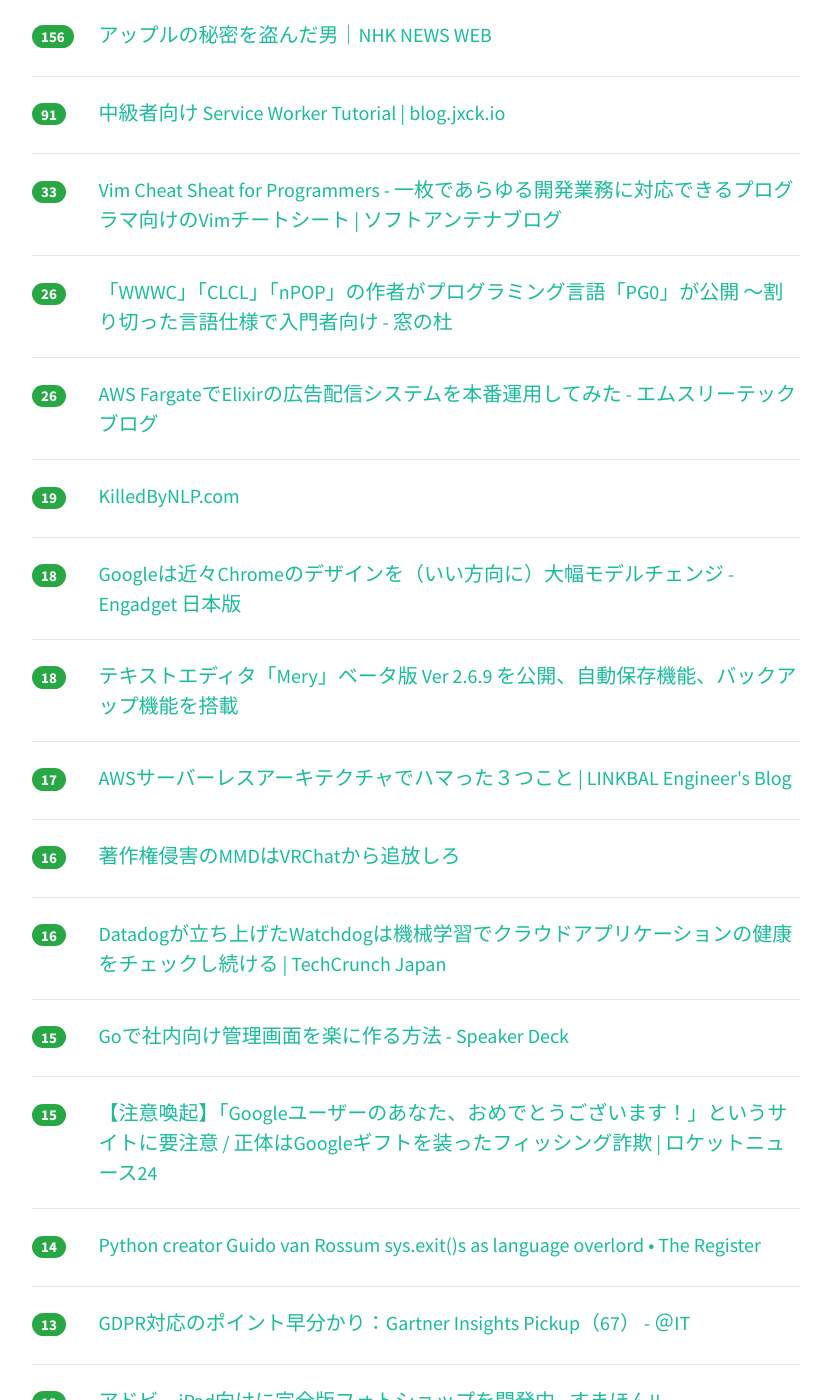
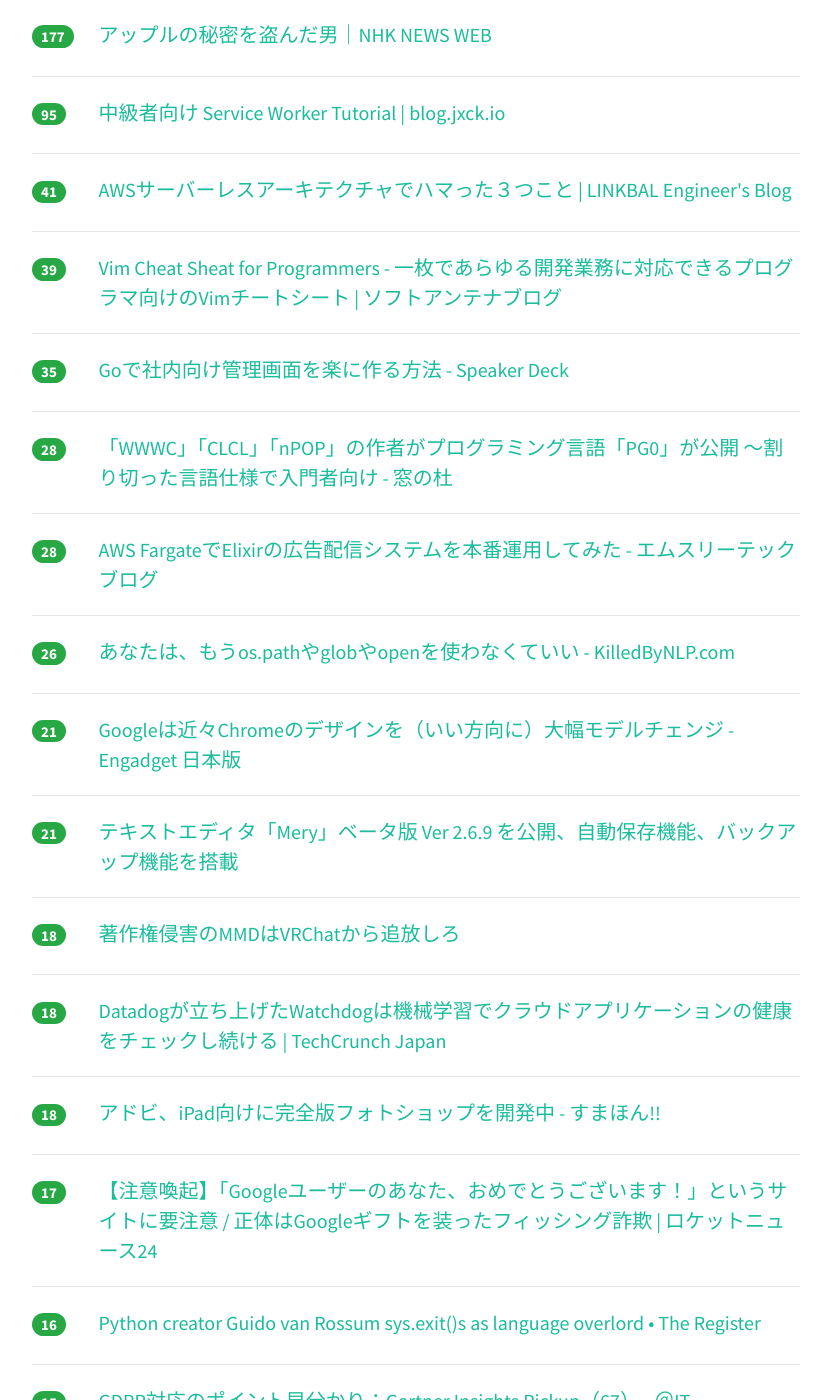
Before and after one commit to yatta47/hatena-matome-site, a Jekyll site: the page built from _posts/2018-07-14-hatena.md, in a window 1280 px wide and 1400 px high, scrolled down 375 px. Shown: the whole window, without its empty margins (224-1055 px from the left). Built offline with Jekyll 4.4.1, drawn with Linux system fonts in a browser that asks for light colours; nearby versions of some CDN libraries; some of the changed text lies outside the part shown.

Commit message:
Updated 2018-07-14

```diff
--- a/_posts/2018-07-14-hatena.md
+++ b/_posts/2018-07-14-hatena.md
@@ -1,93 +1,93 @@
 ---
 layout: post
 title:  "2018-07-14 はてぶIT"
-date:   2018-07-14 11:01:58
+date:   2018-07-14 12:02:08
 tags: [it-hotentry]
 ---
-26 件のデータあり
+28 件のデータあり
 
 <hr><div class="row">
-<div class="col-1"><span class="badge badge-pill badge-success h2">156</span></div>
+<div class="col-1"><span class="badge badge-pill badge-success h2">177</span></div>
 <div class="col-11"><a href='https://www3.nhk.or.jp/news/business_tokushu/2018_0713.html' target='_blank'>アップルの秘密を盗んだ男｜NHK NEWS WEB</a></div>
 </div>
 <hr>
 <div class="row">
-<div class="col-1"><span class="badge badge-pill badge-success h2">91</span></div>
+<div class="col-1"><span class="badge badge-pill badge-success h2">95</span></div>
 <div class="col-11"><a href='https://blog.jxck.io/entries/2016-04-24/service-worker-tutorial.html' target='_blank'>中級者向け Service Worker Tutorial | blog.jxck.io</a></div>
 </div>
 <hr>
 <div class="row">
-<div class="col-1"><span class="badge badge-pill badge-success h2">33</span></div>
+<div class="col-1"><span class="badge badge-pill badge-success h2">41</span></div>
+<div class="col-11"><a href='https://tech.linkbal.co.jp/4446/' target='_blank'>AWSサーバーレスアーキテクチャでハマった３つこと | LINKBAL Engineer's Blog</a></div>
+</div>
+<hr>
+<div class="row">
+<div class="col-1"><span class="badge badge-pill badge-success h2">39</span></div>
 <div class="col-11"><a href='https://www.softantenna.com/wp/webservice/vim-cheat-sheat-for-programmers/' target='_blank'>Vim Cheat Sheat for Programmers - 一枚であらゆる開発業務に対応できるプログラマ向けのVimチートシート | ソフトアンテナブログ</a></div>
 </div>
 <hr>
 <div class="row">
-<div class="col-1"><span class="badge badge-pill badge-success h2">26</span></div>
+<div class="col-1"><span class="badge badge-pill badge-success h2">35</span></div>
+<div class="col-11"><a href='https://speakerdeck.com/yudppp/godeshe-nei-xiang-keguan-li-hua-mian-wole-nizuo-rufang-fa' target='_blank'>Goで社内向け管理画面を楽に作る方法 - Speaker Deck</a></div>
+</div>
+<hr>
+<div class="row">
+<div class="col-1"><span class="badge badge-pill badge-success h2">28</span></div>
 <div class="col-11"><a href='https://forest.watch.impress.co.jp/docs/news/1132868.html' target='_blank'>「WWWC」「CLCL」「nPOP」の作者がプログラミング言語「PG0」が公開 ～割り切った言語仕様で入門者向け - 窓の杜</a></div>
 </div>
 <hr>
 <div class="row">
-<div class="col-1"><span class="badge badge-pill badge-success h2">26</span></div>
+<div class="col-1"><span class="badge badge-pill badge-success h2">28</span></div>
 <div class="col-11"><a href='http://www.m3tech.blog/entry/elixir-aws-fargate' target='_blank'>AWS FargateでElixirの広告配信システムを本番運用してみた - エムスリーテックブログ</a></div>
 </div>
 <hr>
 <div class="row">
-<div class="col-1"><span class="badge badge-pill badge-success h2">19</span></div>
-<div class="col-11"><a href='https://www.killedbynlp.com/posts/stop-to-use-os-path-and-open' target='_blank'>KilledByNLP.com</a></div>
+<div class="col-1"><span class="badge badge-pill badge-success h2">26</span></div>
+<div class="col-11"><a href='https://www.killedbynlp.com/posts/stop-to-use-os-path-and-open' target='_blank'>あなたは、もうos.pathやglobやopenを使わなくていい - KilledByNLP.com</a></div>
+</div>
+<hr>
+<div class="row">
+<div class="col-1"><span class="badge badge-pill badge-success h2">21</span></div>
+<div class="col-11"><a href='https://japanese.engadget.com/2018/07/13/googles-refreshed-chrome-design-is-nearly-here/' target='_blank'>Googleは近々Chromeのデザインを（いい方向に）大幅モデルチェンジ - Engadget 日本版</a></div>
+</div>
+<hr>
+<div class="row">
+<div class="col-1"><span class="badge badge-pill badge-success h2">21</span></div>
+<div class="col-11"><a href='https://www.haijin-boys.com/software/mery/mery-2-6-9' target='_blank'>テキストエディタ「Mery」ベータ版 Ver 2.6.9 を公開、自動保存機能、バックアップ機能を搭載</a></div>
 </div>
 <hr>
 <div class="row">
 <div class="col-1"><span class="badge badge-pill badge-success h2">18</span></div>
-<div class="col-11"><a href='https://japanese.engadget.com/2018/07/13/googles-refreshed-chrome-design-is-nearly-here/' target='_blank'>Googleは近々Chromeのデザインを（いい方向に）大幅モデルチェンジ - Engadget 日本版</a></div>
+<div class="col-11"><a href='https://anond.hatelabo.jp/20180323165148' target='_blank'>著作権侵害のMMDはVRChatから追放しろ</a></div>
 </div>
 <hr>
 <div class="row">
 <div class="col-1"><span class="badge badge-pill badge-success h2">18</span></div>
-<div class="col-11"><a href='https://www.haijin-boys.com/software/mery/mery-2-6-9' target='_blank'>テキストエディタ「Mery」ベータ版 Ver 2.6.9 を公開、自動保存機能、バックアップ機能を搭載</a></div>
+<div class="col-11"><a href='https://jp.techcrunch.com/2018/07/13/2018-07-12-datadog-launches-watchdog-to-help-you-monitor-your-cloud-apps/' target='_blank'>Datadogが立ち上げたWatchdogは機械学習でクラウドアプリケーションの健康をチェックし続ける | TechCrunch Japan</a></div>
+</div>
+<hr>
+<div class="row">
+<div class="col-1"><span class="badge badge-pill badge-success h2">18</span></div>
+<div class="col-11"><a href='https://smhn.info/201807-adobe-photoshop-for-ipad-version' target='_blank'>アドビ、iPad向けに完全版フォトショップを開発中 - すまほん!!</a></div>
 </div>
 <hr>
 <div class="row">
 <div class="col-1"><span class="badge badge-pill badge-success h2">17</span></div>
-<div class="col-11"><a href='https://tech.linkbal.co.jp/4446/' target='_blank'>AWSサーバーレスアーキテクチャでハマった３つこと | LINKBAL Engineer's Blog</a></div>
+<div class="col-11"><a href='https://rocketnews24.com/2018/07/13/1090605/' target='_blank'>【注意喚起】「Googleユーザーのあなた、おめでとうございます！」というサイトに要注意 / 正体はGoogleギフトを装ったフィッシング詐欺 | ロケットニュース24</a></div>
 </div>
 <hr>
 <div class="row">
 <div class="col-1"><span class="badge badge-pill badge-success h2">16</span></div>
-<div class="col-11"><a href='https://anond.hatelabo.jp/20180323165148' target='_blank'>著作権侵害のMMDはVRChatから追放しろ</a></div>
-</div>
-<hr>
-<div class="row">
-<div class="col-1"><span class="badge badge-pill badge-success h2">16</span></div>
-<div class="col-11"><a href='https://jp.techcrunch.com/2018/07/13/2018-07-12-datadog-launches-watchdog-to-help-you-monitor-your-cloud-apps/' target='_blank'>Datadogが立ち上げたWatchdogは機械学習でクラウドアプリケーションの健康をチェックし続ける | TechCrunch Japan</a></div>
+<div class="col-11"><a href='https://www.theregister.co.uk/2018/07/13/python_creator_guido_van_rossum_quits/' target='_blank'>Python creator Guido van Rossum sys.exit()s as language overlord • The Register</a></div>
 </div>
 <hr>
 <div class="row">
 <div class="col-1"><span class="badge badge-pill badge-success h2">15</span></div>
-<div class="col-11"><a href='https://speakerdeck.com/yudppp/godeshe-nei-xiang-keguan-li-hua-mian-wole-nizuo-rufang-fa' target='_blank'>Goで社内向け管理画面を楽に作る方法 - Speaker Deck</a></div>
-</div>
-<hr>
-<div class="row">
-<div class="col-1"><span class="badge badge-pill badge-success h2">15</span></div>
-<div class="col-11"><a href='https://rocketnews24.com/2018/07/13/1090605/' target='_blank'>【注意喚起】「Googleユーザーのあなた、おめでとうございます！」というサイトに要注意 / 正体はGoogleギフトを装ったフィッシング詐欺 | ロケットニュース24</a></div>
-</div>
-<hr>
-<div class="row">
-<div class="col-1"><span class="badge badge-pill badge-success h2">14</span></div>
-<div class="col-11"><a href='https://www.theregister.co.uk/2018/07/13/python_creator_guido_van_rossum_quits/' target='_blank'>Python creator Guido van Rossum sys.exit()s as language overlord • The Register</a></div>
-</div>
-<hr>
-<div class="row">
-<div class="col-1"><span class="badge badge-pill badge-success h2">13</span></div>
 <div class="col-11"><a href='http://www.atmarkit.co.jp/ait/articles/1807/13/news010.html' target='_blank'>GDPR対応のポイント早分かり：Gartner Insights Pickup（67） - ＠IT</a></div>
 </div>
 <hr>
 <div class="row">
 <div class="col-1"><span class="badge badge-pill badge-success h2">13</span></div>
-<div class="col-11"><a href='https://smhn.info/201807-adobe-photoshop-for-ipad-version' target='_blank'>アドビ、iPad向けに完全版フォトショップを開発中 - すまほん!!</a></div>
-</div>
-<hr>
-<div class="row">
-<div class="col-1"><span class="badge badge-pill badge-success h2">11</span></div>
 <div class="col-11"><a href='https://japan.cnet.com/article/35121905/' target='_blank'>［ブックレビュー］8つのタイプから解説--「職場の『やりづらい人 』を動かす技術」 - CNET Japan</a></div>
 </div>
 <hr>
@@ -103,7 +103,17 @@ tags: [it-hotentry]
 <hr>
 <div class="row">
 <div class="col-1"><span class="badge badge-pill badge-success h2">10</span></div>
+<div class="col-11"><a href='https://pc.watch.impress.co.jp/docs/news/1132922.html' target='_blank'>Microsoft、共同編集も可能なホワイトボードアプリを正式リリース - PC Watch</a></div>
+</div>
+<hr>
+<div class="row">
+<div class="col-1"><span class="badge badge-pill badge-success h2">10</span></div>
 <div class="col-11"><a href='http://hamuhamu.hatenablog.jp/entry/2018/07/13/174334' target='_blank'>【真相伝えます】３００冊の技術書を未来へ投資した - はむはむエンジニアぶろぐ</a></div>
+</div>
+<hr>
+<div class="row">
+<div class="col-1"><span class="badge badge-pill badge-success h2">9</span></div>
+<div class="col-11"><a href='https://www.halu7.com/entry/fontsize-larger' target='_blank'>ブログの文字が小さすぎなのでフォントサイズをCSSで大きくしてみた - はるなぴログ</a></div>
 </div>
 <hr>
 <div class="row">
@@ -112,27 +122,27 @@ tags: [it-hotentry]
 </div>
 <hr>
 <div class="row">
-<div class="col-1"><span class="badge badge-pill badge-success h2">8</span></div>
-<div class="col-11"><a href='https://www.halu7.com/entry/fontsize-larger' target='_blank'>ブログの文字が小さすぎなのでフォントサイズをCSSで大きくしてみた - はるなぴログ</a></div>
-</div>
-<hr>
-<div class="row">
-<div class="col-1"><span class="badge badge-pill badge-success h2">7</span></div>
-<div class="col-11"><a href='https://pc.watch.impress.co.jp/docs/news/1132922.html' target='_blank'>Microsoft、共同編集も可能なホワイトボードアプリを正式リリース - PC Watch</a></div>
-</div>
-<hr>
-<div class="row">
 <div class="col-1"><span class="badge badge-pill badge-success h2">7</span></div>
 <div class="col-11"><a href='https://speakerdeck.com/yudppp/godeshe-nei-xiang-keguan-li-hua-mian-wole-nizuo-rufang-fa?slide=27' target='_blank'>Goで社内向け管理画面を楽に作る方法 - Speaker Deck</a></div>
 </div>
 <hr>
 <div class="row">
-<div class="col-1"><span class="badge badge-pill badge-success h2">4</span></div>
+<div class="col-1"><span class="badge badge-pill badge-success h2">7</span></div>
+<div class="col-11"><a href='https://ift.tt/2mfSYcc' target='_blank'>【真相伝えます】３００冊の技術書を未来へ投資した - はむはむエンジニアぶろぐ</a></div>
+</div>
+<hr>
+<div class="row">
+<div class="col-1"><span class="badge badge-pill badge-success h2">7</span></div>
+<div class="col-11"><a href='https://news.mynavi.jp/article/20180713-network2018/' target='_blank'>これだけは押さえておきたい「2018年ネットワーク技術最新動向」 (1) ネットワーク分野で進む高速化と一元化 | マイナビニュース</a></div>
+</div>
+<hr>
+<div class="row">
+<div class="col-1"><span class="badge badge-pill badge-success h2">7</span></div>
+<div class="col-11"><a href='https://www.infoq.com/jp/news/2018/07/dockly-console-based-docker-mgmt' target='_blank'>Dockerコンテナ管理用コンソールベースUIのDocklyについて - 開発者とのQ&A</a></div>
+</div>
+<hr>
+<div class="row">
+<div class="col-1"><span class="badge badge-pill badge-success h2">5</span></div>
 <div class="col-11"><a href='http://www.itmedia.co.jp/mobile/articles/1807/14/news013.html' target='_blank'>OPPOのスライドカメラ搭載スマホ「FIND X」を使う際の問題点は？ - ITmedia Mobile</a></div>
 </div>
 <hr>
-<div class="row">
-<div class="col-1"><span class="badge badge-pill badge-success h2">3</span></div>
-<div class="col-11"><a href='https://ift.tt/2mfSYcc' target='_blank'>【真相伝えます】３００冊の技術書を未来へ投資した - はむはむエンジニアぶろぐ</a></div>
-</div>
-<hr>
```
